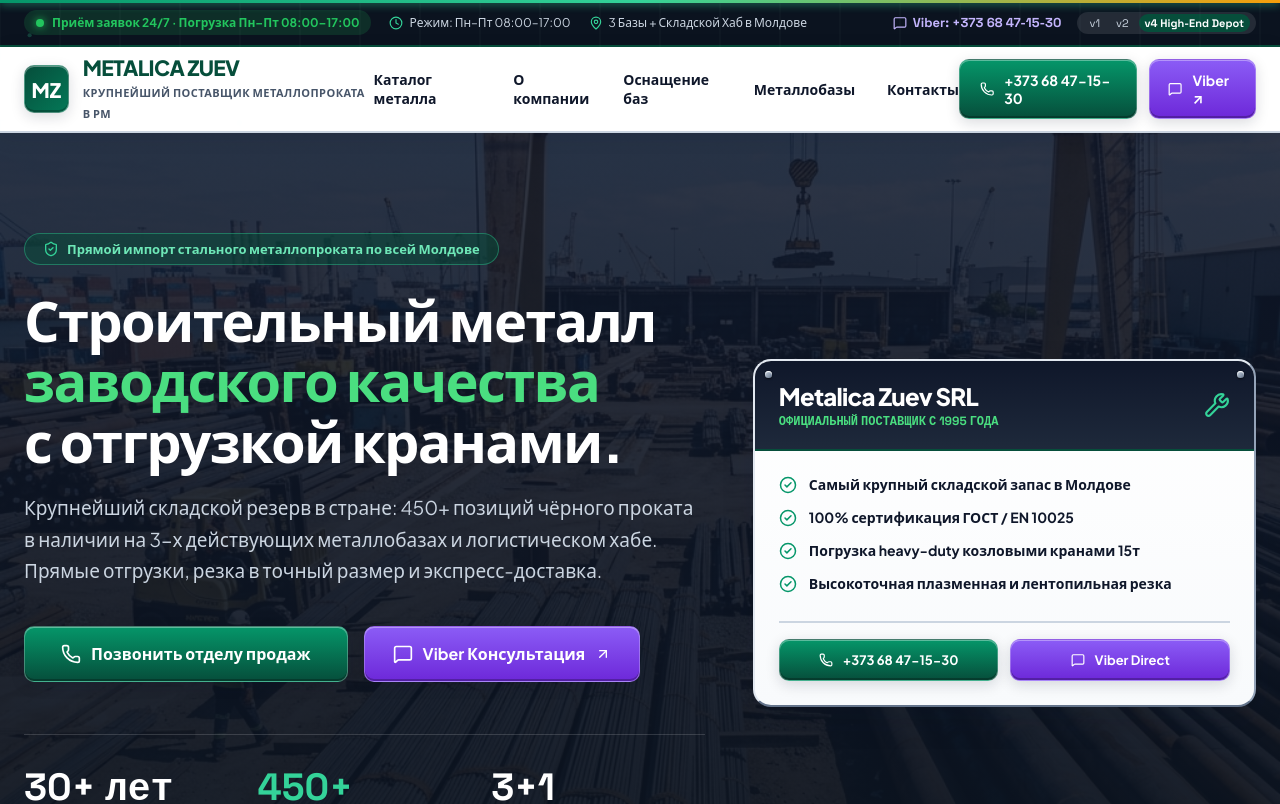
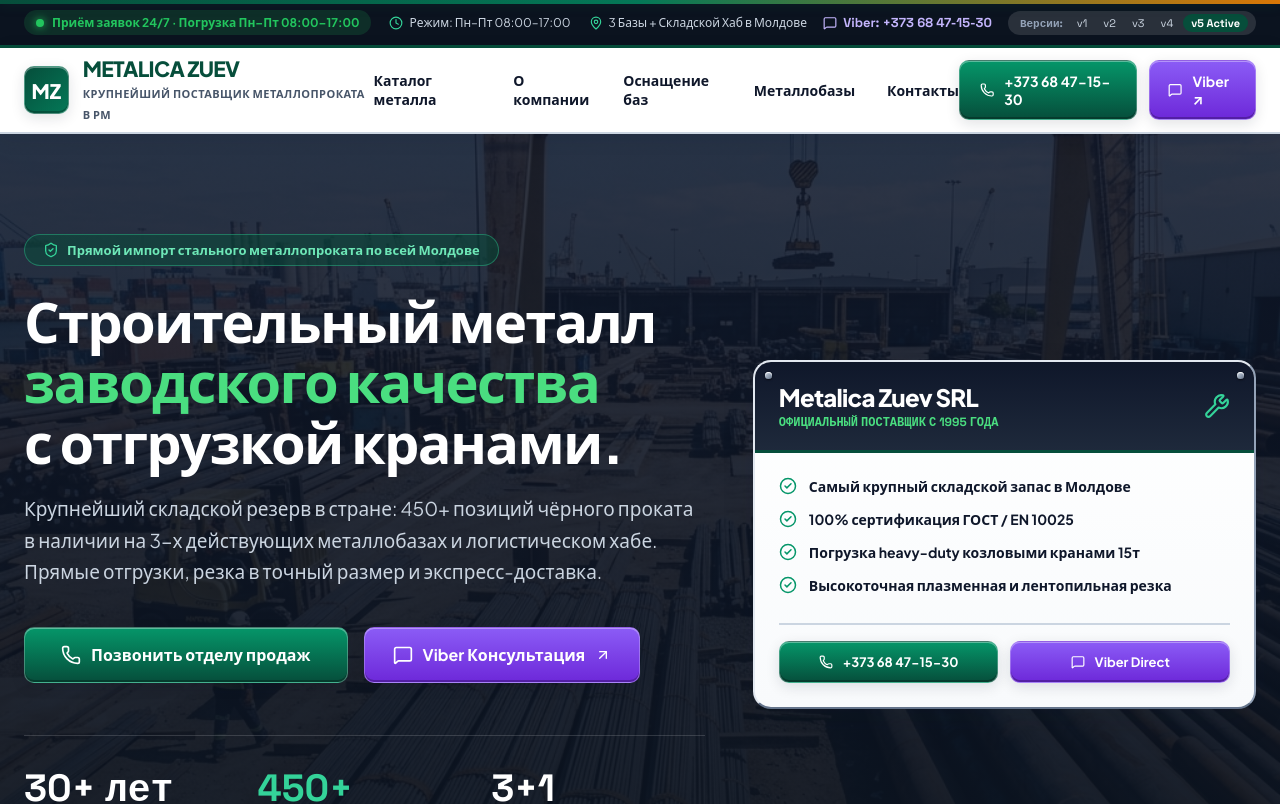
Before and after one commit to amuravschi-cloud/metalica-zuev, a React (Vite) app: page / in a window 1280 px wide. Shown: the top 804 px of the page. Built offline with nearby package versions, Linux system fonts and the light colour scheme.

Commit message:
Deploy Authentic Heavy Industrial Steel Platform (v6): complete removal of canvas backdrop, pure industrial slate architecture, bundled steel photography

```diff
--- a/src/App.jsx
+++ b/src/App.jsx
@@ -1,6 +1,5 @@
 import React from 'react';
 import { motion, useScroll, useSpring } from 'framer-motion';
-import MetalCanvasBackdrop from './components/MetalCanvasBackdrop';
 import Header from './components/Header';
 import Hero from './components/Hero';
 import ProductCatalog from './components/ProductCatalog';
@@ -20,11 +19,8 @@
   });
 
   return (
-    <div className="app-wrapper" style={{ position: 'relative' }}>
-      {/* Interactive Motion Graphics Canvas Backdrop */}
-      <MetalCanvasBackdrop />
-
-      {/* Top Metallic Motion Progress Indicator */}
+    <div className="app-wrapper">
+      {/* Top Scroll Indicator */}
       <motion.div
         style={{
           scaleX,
@@ -32,16 +28,16 @@
           top: 0,
           left: 0,
           right: 0,
-          height: '3px',
-          background: 'linear-gradient(90deg, #059669, #34D399, #F59E0B)',
+          height: '4px',
+          background: 'linear-gradient(90deg, #064E3B 0%, #047857 50%, #D97706 100%)',
           transformOrigin: '0%',
           zIndex: 1000,
-          boxShadow: '0 0 10px #34D399'
+          boxShadow: '0 0 12px rgba(6, 78, 59, 0.4)'
         }}
       />
 
       <Header />
-      <main style={{ position: 'relative', zIndex: 1 }}>
+      <main>
         <Hero />
         <ProductCatalog />
         <CompanyOverview />
--- a/src/components/Header.jsx
+++ b/src/components/Header.jsx
@@ -1,6 +1,6 @@
 import React from 'react';
 import { motion } from 'framer-motion';
-import { Phone, MessageSquare, Clock, MapPin, ShieldCheck, Truck } from 'lucide-react';
+import { Phone, MessageSquare, Clock, MapPin } from 'lucide-react';
 
 export default function Header() {
   const now = new Date();
@@ -36,11 +36,14 @@
               <MessageSquare size={14} /> Viber: +373 68 47-15-30
             </a>
 
-            {/* Version switcher */}
-            <div style={{ display: 'inline-flex', background: 'rgba(255,255,255,0.1)', padding: '2px 6px', borderRadius: 'var(--radius-full)', gap: '4px', fontSize: '11px', fontFamily: 'var(--font-mono)' }}>
-              <a href="../v1/" style={{ color: '#CBD5E1', textDecoration: 'none', padding: '2px 6px' }}>v1</a>
-              <a href="../v2/" style={{ color: '#CBD5E1', textDecoration: 'none', padding: '2px 6px' }}>v2</a>
-              <a href="../" style={{ color: '#FFFFFF', background: 'var(--brand-green)', fontWeight: '700', textDecoration: 'none', padding: '2px 6px', borderRadius: 'var(--radius-full)' }}>v4 High-End Depot</a>
+            {/* Complete 5-Version Switcher */}
+            <div style={{ display: 'inline-flex', background: 'rgba(255,255,255,0.12)', padding: '3px 8px', borderRadius: 'var(--radius-full)', gap: '4px', fontSize: '11px', fontFamily: 'var(--font-mono)' }}>
+              <span style={{ color: '#94A3B8', padding: '2px 4px', fontWeight: '700' }}>Версии:</span>
+              <a href="../v1/" style={{ color: '#CBD5E1', textDecoration: 'none', padding: '2px 6px', borderRadius: '4px' }}>v1</a>
+              <a href="../v2/" style={{ color: '#CBD5E1', textDecoration: 'none', padding: '2px 6px', borderRadius: '4px' }}>v2</a>
+              <a href="../v3/" style={{ color: '#CBD5E1', textDecoration: 'none', padding: '2px 6px', borderRadius: '4px' }}>v3</a>
+              <a href="../v4/" style={{ color: '#CBD5E1', textDecoration: 'none', padding: '2px 6px', borderRadius: '4px' }}>v4</a>
+              <a href="../" style={{ color: '#FFFFFF', background: 'var(--brand-green)', fontWeight: '700', textDecoration: 'none', padding: '2px 8px', borderRadius: 'var(--radius-full)' }}>v5 Active</a>
             </div>
           </div>
         </div>
--- a/src/components/MetalCanvasBackdrop.jsx
+++ /dev/null
@@ -1,127 +0,0 @@
-import React, { useEffect, useRef } from 'react';
-
-export default function MetalCanvasBackdrop() {
-  const canvasRef = useRef(null);
-
-  useEffect(() => {
-    const canvas = canvasRef.current;
-    if (!canvas) return;
-    const ctx = canvas.getContext('2d');
-    let animationFrameId;
-
-    let width = (canvas.width = window.innerWidth);
-    let height = (canvas.height = window.innerHeight);
-
-    const handleResize = () => {
-      width = canvas.width = window.innerWidth;
-      height = canvas.height = window.innerHeight;
-    };
-    window.addEventListener('resize', handleResize);
-
-    // Mouse coordinates
-    const mouse = { x: width / 2, y: height / 2, active: false };
-
-    const handleMouseMove = (e) => {
-      mouse.x = e.clientX;
-      mouse.y = e.clientY;
-      mouse.active = true;
-    };
-
-    window.addEventListener('mousemove', handleMouseMove);
-
-    // Particles (Steel Sparks)
-    const particleCount = 45;
-    const particles = Array.from({ length: particleCount }, () => ({
-      x: Math.random() * width,
-      y: Math.random() * height,
-      vx: (Math.random() - 0.5) * 0.8,
-      vy: -Math.random() * 1.2 - 0.3,
-      size: Math.random() * 2 + 1,
-      alpha: Math.random() * 0.6 + 0.2,
-      color: Math.random() > 0.3 ? '#34D399' : '#F59E0B'
-    }));
-
-    const render = () => {
-      ctx.clearRect(0, 0, width, height);
-
-      // 1. Steel Grid Pattern
-      const gridSize = 60;
-      ctx.strokeStyle = 'rgba(148, 163, 184, 0.07)';
-      ctx.lineWidth = 1;
-
-      for (let x = 0; x < width; x += gridSize) {
-        ctx.beginPath();
-        ctx.moveTo(x, 0);
-        ctx.lineTo(x, height);
-        ctx.stroke();
-      }
-
-      for (let y = 0; y < height; y += gridSize) {
-        ctx.beginPath();
-        ctx.moveTo(0, y);
-        ctx.lineTo(width, y);
-        ctx.stroke();
-      }
-
-      // 2. Cursor Metallic Spotlight Glow
-      if (mouse.active) {
-        const gradient = ctx.createRadialGradient(
-          mouse.x,
-          mouse.y,
-          0,
-          mouse.x,
-          mouse.y,
-          320
-        );
-        gradient.addColorStop(0, 'rgba(52, 211, 153, 0.12)');
-        gradient.addColorStop(0.5, 'rgba(6, 78, 59, 0.05)');
-        gradient.addColorStop(1, 'rgba(0, 0, 0, 0)');
-
-        ctx.fillStyle = gradient;
-        ctx.beginPath();
-        ctx.arc(mouse.x, mouse.y, 320, 0, Math.PI * 2);
-        ctx.fill();
-      }
-
-      // 3. Floating Steel Spark Particles
-      particles.forEach((p) => {
-        p.x += p.vx;
-        p.y += p.vy;
-
-        if (p.y < 0) {
-          p.y = height + 10;
-          p.x = Math.random() * width;
-        }
-
-        ctx.fillStyle = p.color;
-        ctx.globalAlpha = p.alpha;
-        ctx.beginPath();
-        ctx.arc(p.x, p.y, p.size, 0, Math.PI * 2);
-        ctx.fill();
-        ctx.globalAlpha = 1.0;
-      });
-
-      animationFrameId = requestAnimationFrame(render);
-    };
-
-    render();
-
-    return () => {
-      window.removeEventListener('resize', handleResize);
-      window.removeEventListener('mousemove', handleMouseMove);
-      cancelAnimationFrame(animationFrameId);
-    };
-  }, []);
-
-  return (
-    <canvas
-      ref={canvasRef}
-      style={{
-        position: 'fixed',
-        inset: 0,
-        pointerEvents: 'none',
-        zIndex: 0
-      }}
-    />
-  );
-}
--- a/src/index.css
+++ b/src/index.css
@@ -1,6 +1,6 @@
 :root {
-  /* High-End Authoritative Industrial Metal Trading Palette (v4) */
-  --bg-main: #F1F5F9;
+  /* High-End Authoritative Industrial Steel Palette (v6) */
+  --bg-main: #F8FAFC;
   --bg-surface: #FFFFFF;
   --bg-silver-slate: #E2E8F0;
   --bg-steel-dark: #0F172A;
@@ -25,8 +25,8 @@
   --font-body: 'Plus Jakarta Sans', system-ui, -apple-system, sans-serif;
   --font-mono: 'Space Grotesk', monospace;
 
-  --shadow-plate: 0 12px 36px rgba(15, 23, 42, 0.09), inset 0 1px 0 #FFFFFF;
-  --shadow-bevel-btn: inset 0 1px 0 rgba(255, 255, 255, 0.35), inset 0 -2px 0 rgba(0, 0, 0, 0.25), 0 4px 14px rgba(15, 23, 42, 0.15);
+  --shadow-plate: 0 12px 36px rgba(15, 23, 42, 0.08), inset 0 1px 0 #FFFFFF;
+  --shadow-bevel-btn: inset 0 1px 0 rgba(255, 255, 255, 0.35), inset 0 -2px 0 rgba(0, 0, 0, 0.25), 0 4px 14px rgba(15, 23, 42, 0.12);
 
   --radius-xs: 6px;
   --radius-sm: 10px;
@@ -52,10 +52,6 @@
 body {
   overflow-x: hidden;
   background-color: var(--bg-main);
-  background-image:
-    linear-gradient(to right, rgba(148, 163, 184, 0.12) 1px, transparent 1px),
-    linear-gradient(to bottom, rgba(148, 163, 184, 0.12) 1px, transparent 1px);
-  background-size: 40px 40px;
 }
 
 /* Custom Scrollbar */
@@ -98,7 +94,7 @@
   color: #CBD5E1;
   padding: 10px 0;
   font-size: 12px;
-  border-bottom: 2px solid var(--brand-green);
+  border-bottom: 3px solid var(--brand-green);
 }
 
 .header-v4 {
@@ -301,7 +297,7 @@
   line-height: 1.6;
 }
 
-/* Heavy 3D Metal Plate Container with Rivets */
+/* Heavy Steel Container with Rivets */
 .metal-plate-heavy {
   background: linear-gradient(180deg, #FFFFFF 0%, #F8FAFC 100%);
   border: 2px solid #CBD5E1;
@@ -312,7 +308,7 @@
   border-radius: var(--radius-md);
   overflow: hidden;
   box-shadow: var(--shadow-plate);
-  transition: all 0.35s cubic-bezier(0.16, 1, 0.3, 1);
+  transition: all 0.3s ease;
   display: flex;
   flex-direction: column;
   position: relative;
@@ -320,7 +316,7 @@
 
 .metal-plate-heavy:hover {
   transform: translateY(-6px);
-  box-shadow: 0 20px 48px rgba(15, 23, 42, 0.14), inset 0 1px 0 #FFFFFF;
+  box-shadow: 0 20px 48px rgba(15, 23, 42, 0.12), inset 0 1px 0 #FFFFFF;
   border-color: var(--brand-green);
 }
 
@@ -329,7 +325,7 @@
   padding: 20px 24px;
   background: linear-gradient(180deg, #0F172A 0%, #1E293B 100%);
   color: #FFFFFF;
-  border-bottom: 2px solid var(--brand-green);
+  border-bottom: 3px solid var(--brand-green);
 }
 
 .metal-plate-head-riveted::before, .metal-plate-head-riveted::after {
@@ -362,7 +358,7 @@
 }
 
 .metal-plate-heavy:hover .metal-photo-frame-v4 img {
-  transform: scale(1.06);
+  transform: scale(1.05);
 }
 
 .metal-photo-tag-v4 {
@@ -414,13 +410,10 @@
   font-weight: 700;
 }
 
-/* Industrial Hero with Real Photo Background */
+/* Industrial Hero */
 .hero-industrial-v4 {
   position: relative;
   padding: 100px 0 80px 0;
-  background:
-    linear-gradient(180deg, rgba(15, 23, 42, 0.88) 0%, rgba(11, 19, 31, 0.94) 100%),
-    url('./images/metal_base_yard.jpg') center/cover no-repeat;
   color: #FFFFFF;
   border-bottom: 4px solid var(--brand-green);
 }
```
